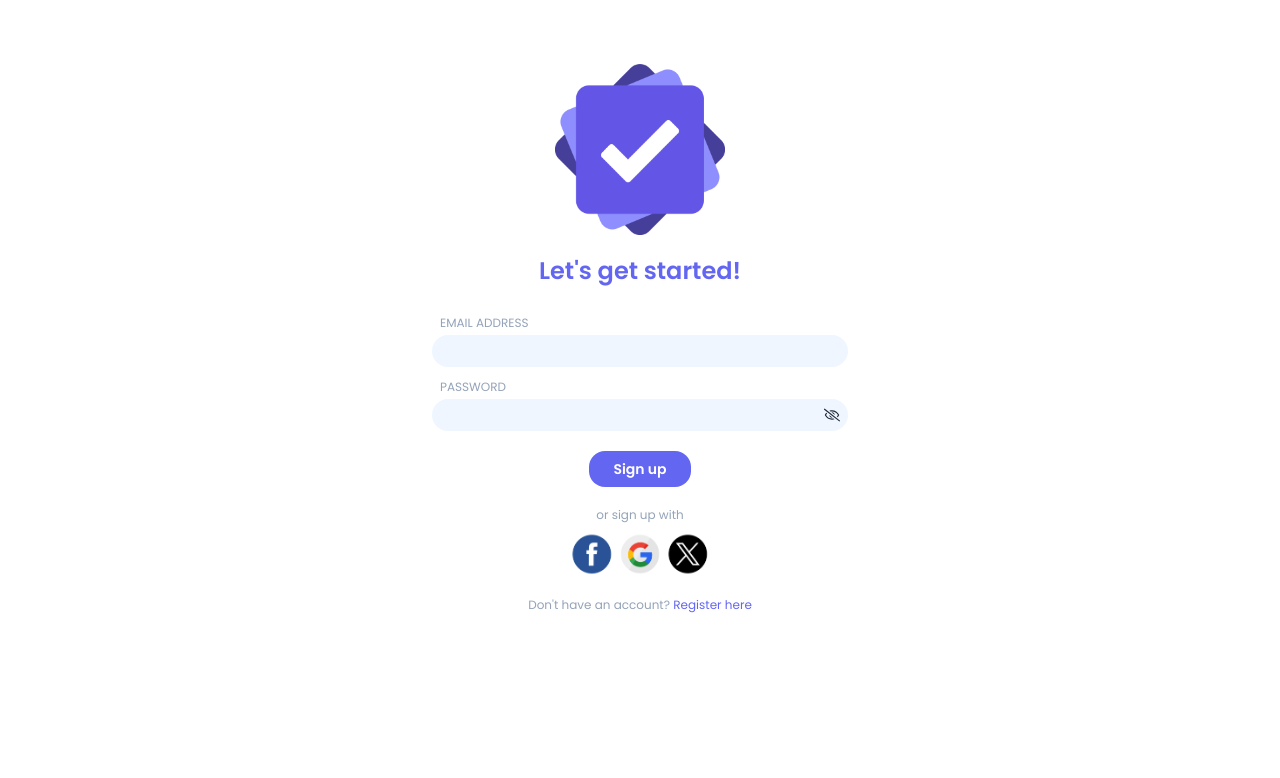
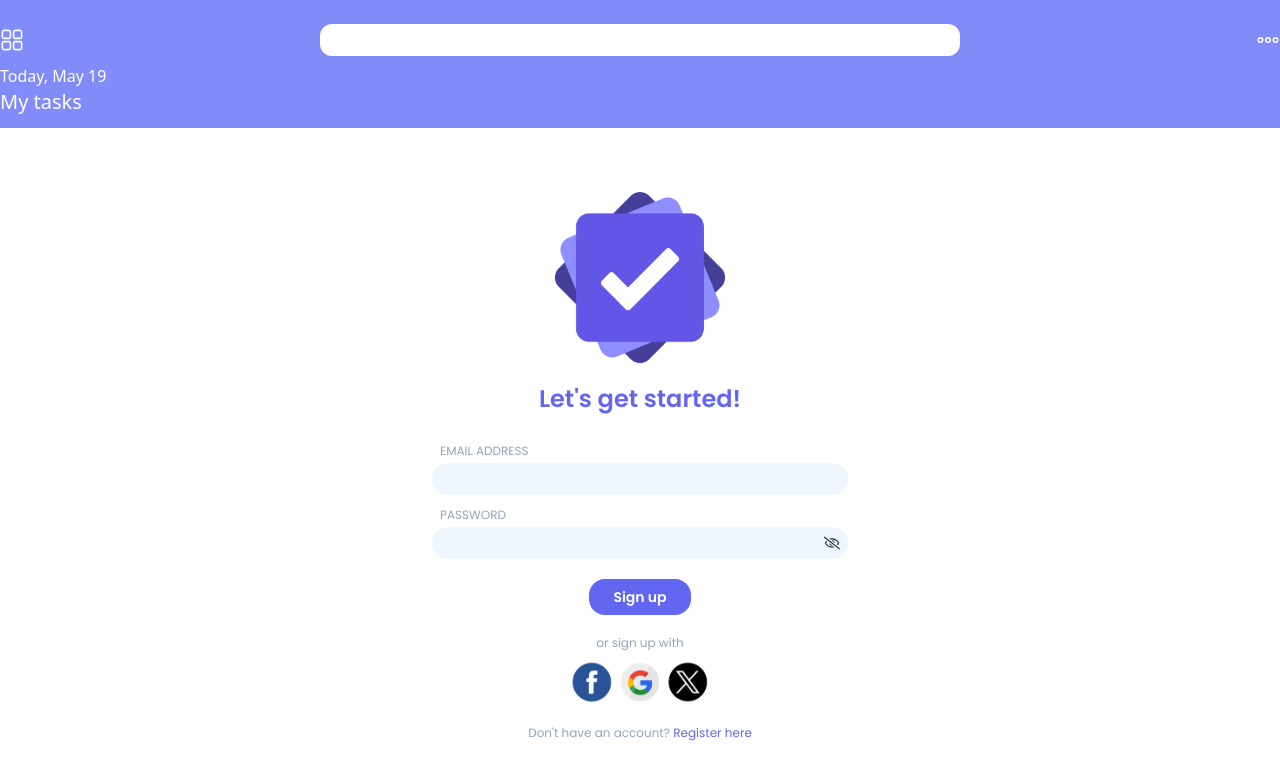
Before and after one commit to Aasifur-Rahman/react-to-do-list-frontend, a React (Vite) app: page /login in a window 1280 px wide. Shown: the top 778 px of the page. Built offline with nearby package versions, Linux system fonts and the light colour scheme; no server answers.

Commit message:
top-nav completed

```diff
--- a/package.json
+++ b/package.json
@@ -13,6 +13,7 @@
     "firebase": "^10.12.0",
     "localforage": "^1.10.0",
     "match-sorter": "^6.3.4",
+    "moment": "^2.30.1",
     "react": "^18.2.0",
     "react-dom": "^18.2.0",
     "react-icons": "^5.2.1",
--- a/src/Firebase/firebase.config.js
+++ b/src/Firebase/firebase.config.js
@@ -5,13 +5,14 @@ import { getAuth } from "firebase/auth";
 // https://firebase.google.com/docs/web/setup#available-libraries
 
 // Your web app's Firebase configuration
+
 const firebaseConfig = {
-  apiKey: "AIzaSyDmpA7JovVej4PF4l0WL5HssMgh5AH9uoo",
-  authDomain: "to-do-app-5c960.firebaseapp.com",
-  projectId: "to-do-app-5c960",
-  storageBucket: "to-do-app-5c960.appspot.com",
-  messagingSenderId: "357289858107",
-  appId: "1:357289858107:web:4530e8887ce6546a2f781e",
+  apiKey: import.meta.env.VITE_APIKEY,
+  authDomain: import.meta.env.VITE_AUTHDOMAIN,
+  projectId: import.meta.env.VITE_PROJECTID,
+  storageBucket: import.meta.env.VITE_STORAGEBUCKET,
+  messagingSenderId: import.meta.env.VITE_MESSAGINGSENDERID,
+  appId: import.meta.env.VITE_APPID,
 };
 
 // Initialize Firebase
--- a/src/Routes/PrivateRoute.jsx
+++ b/src/Routes/PrivateRoute.jsx
@@ -16,7 +16,7 @@ const PrivateRoute = ({ children }) => {
     return children;
   }
 
-  return <Navigate state={location.pathname} to="/login"></Navigate>;
+  return <Navigate state={location.pathname} to="/register"></Navigate>;
 };
 
 export default PrivateRoute;
--- a/src/components/Shared/Navbar/Navbar.jsx
+++ b/src/components/Shared/BottomNav/BottomNav.jsx
@@ -3,7 +3,7 @@ import { IoHome } from "react-icons/io5";
 import { CgAdd } from "react-icons/cg";
 import { SlCalender } from "react-icons/sl";
 
-const Navbar = () => {
+const BottomNav = () => {
   return (
     <div className=" fixed bottom-0 left-0 w-full h-15 dark:bg-base-200 ">
       <ul className="  bg-base-200   flex justify-around items-center">
@@ -29,5 +29,4 @@ const Navbar = () => {
   );
 };
 
-export default Navbar;
-<h1>This is Navbar</h1>;
+export default BottomNav;
--- /dev/null
+++ b/src/components/Shared/TopNav/TopNav.css
@@ -0,0 +1,25 @@
+.dashboard:hover {
+  animation: rotate 3s infinite;
+}
+
+@keyframes rotate {
+  50% {
+    transform: rotate(180deg);
+  }
+}
+
+.labels:hover {
+  animation: animate 2s backwards;
+}
+
+@keyframes animate {
+  0% {
+    transform: translateY(0);
+  }
+  50% {
+    transform: translateY(-5px);
+  }
+  100% {
+    transform: translateY(0);
+  }
+}
--- /dev/null
+++ b/src/components/Shared/TopNav/TopNav.jsx
@@ -0,0 +1,41 @@
+import moment from "moment";
+import "./TopNav.css";
+import { RxDashboard } from "react-icons/rx";
+import { PiDotsThreeOutline } from "react-icons/pi";
+import { Link } from "react-router-dom";
+
+const TopNav = () => {
+  return (
+    <div className="bg-indigo-400 w-full   pt-6  pb-3 ">
+      <div className="container mx-auto">
+        <div className="flex items-center justify-between  ">
+          {/* Dashboard */}
+          <div>
+            <Link>
+              <RxDashboard className="text-lg lg:text-2xl text-white dashboard" />
+            </Link>
+          </div>
+
+          {/* Search bar */}
+          <div className="w-1/2">
+            <input type="text" className="rounded-xl w-full lg:py-1 " />
+          </div>
+
+          {/* Label and Priority option */}
+          <div>
+            <PiDotsThreeOutline className="text-lg lg:text-2xl text-white labels" />
+          </div>
+        </div>
+
+        {/* Date and Title */}
+
+        <div className="text-white mt-2">
+          <p>Today, {moment().format("MMM D")}</p>
+          <h4 className="text-xl">My tasks</h4>
+        </div>
+      </div>
+    </div>
+  );
+};
+
+export default TopNav;
--- a/src/components/layout/MyTasks/MyTasks.jsx
+++ b/src/components/layout/MyTasks/MyTasks.jsx
@@ -1,10 +1,12 @@
-import Navbar from "../../Shared/Navbar/Navbar";
+import BottomNav from "../../Shared/BottomNav/BottomNav";
 
 const MyTasks = () => {
   return (
-    <div className="max-w-screen-sm mx-auto">
-      <h1>This is Tasks</h1>
-      <Navbar></Navbar>
+    <div>
+      <div className="max-w-screen-sm mx-auto">
+        <h1>This is Tasks</h1>
+        <BottomNav></BottomNav>
+      </div>
     </div>
   );
 };
--- a/src/components/layout/Root.jsx
+++ b/src/components/layout/Root.jsx
@@ -1,11 +1,15 @@
 import { Outlet } from "react-router-dom";
+import TopNav from "../Shared/TopNav/TopNav";
 // import Navbar from "../Shared/Navbar/Navbar";
 
 const Root = () => {
   return (
-    <div className="max-w-screen-sm mx-auto">
-      <Outlet></Outlet>
-      {/* <Navbar></Navbar> */}
+    <div>
+      <TopNav></TopNav>
+      <div className="max-w-screen-sm mx-auto">
+        <Outlet></Outlet>
+        {/* <Navbar></Navbar> */}
+      </div>
     </div>
   );
 };
```
Also changed, not shown: 1 other file (tests, documents, lock files or other folders).
